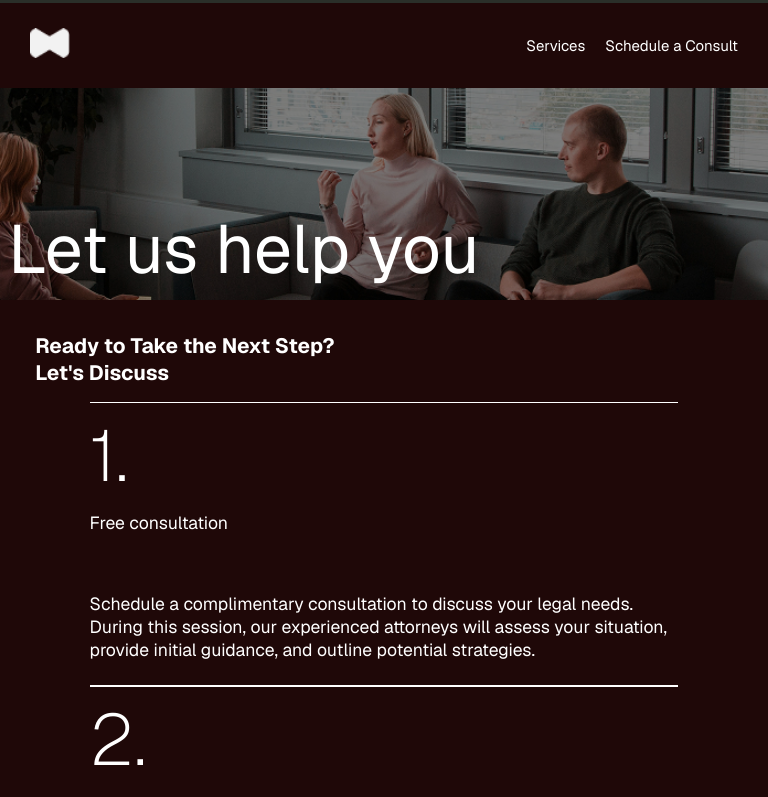
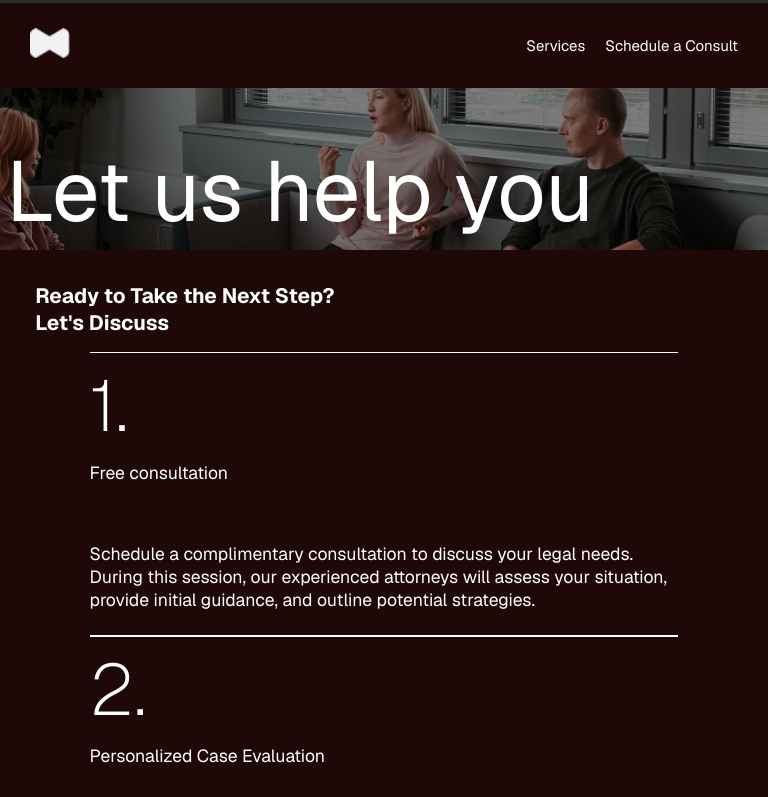
Before and after one commit to TheReacher4013/legalWeb, a React (Vite) app: page /consult in a window 768 px wide. Shown: the top 797 px of the page. Built offline with nearby package versions, Linux system fonts and the light colour scheme.

Commit message:
set responsive css

```diff
--- a/src/css/ScheduleConsult.css
+++ b/src/css/ScheduleConsult.css
@@ -10,6 +10,7 @@
   font-size: 1.75rem;
   margin-bottom: 2.5rem;
   text-align: left;
+  margin-left:7.3rem;
 }
 .ready-step-item {
   display: flex;
@@ -159,5 +160,6 @@
 
   .ready-btn {
     margin: 0;
+    margin-right:1rem;
   }
 }
--- a/src/css/ScheduleImage.css
+++ b/src/css/ScheduleImage.css
@@ -22,12 +22,11 @@
     display: flex;
     align-items: center;
     justify-content: flex-start;
-    font-size: 6.25rem;
+    font-size: 8.25rem;
     font-weight: 400;
     color: #FFFFFF;
     line-height: 1.25;
-
-    margin-left: 3rem;
+    margin-left: 3.5rem;
 }
 @media screen and (max-width: 768px) {
 
@@ -56,13 +55,14 @@
     }
 }
 
-@media screen and (max-width: 480px) {
+@media (min-width: 768px) and (max-width: 1024px) {
 
     .help-container {
         height: 15.625rem;
     }
     .help-text {
-        font-size: 1.75rem;
+        font-weight: 3rem;
+        font-size:5.3rem;
         bottom: 0.375rem;
         left: 0.375rem;
     }
```
